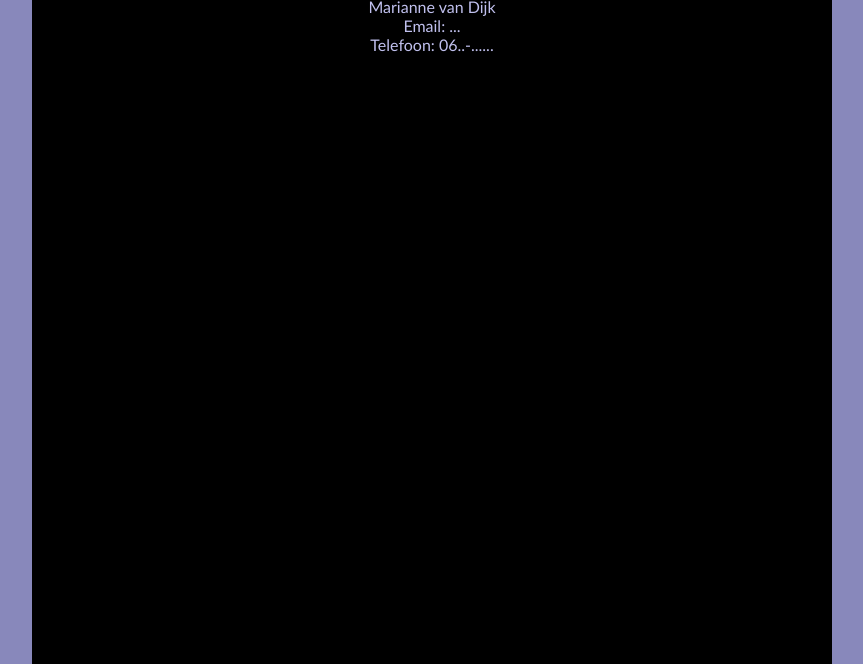
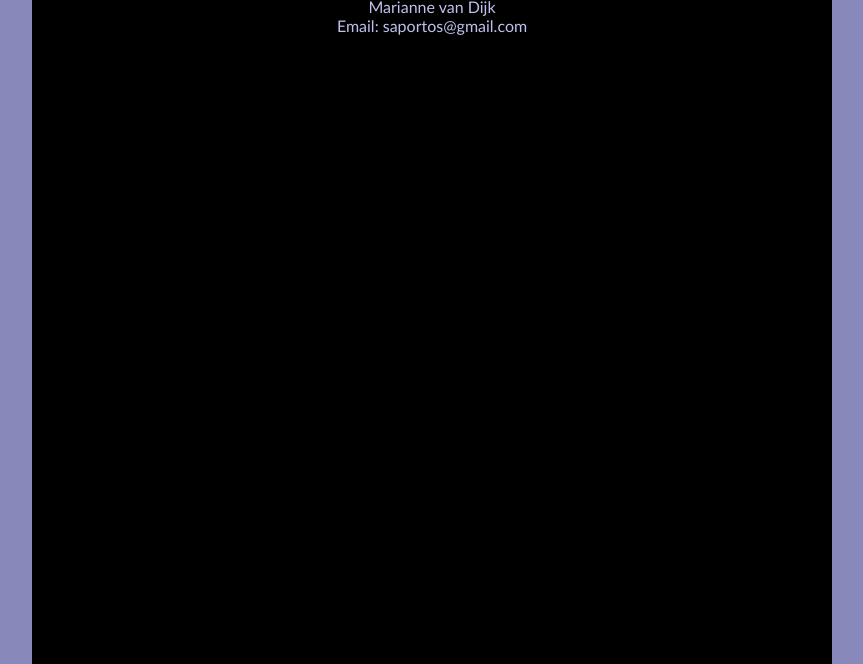
Before and after one commit to saportos/saportos.github.io, a plain HTML site: page contact.html in a window 1280 px wide. Shown: the part 136-800 px from the top of the page, without its empty margins (208-1071 px from the left). Drawn offline with Linux system fonts and the light colour scheme.

Commit message:
Update contact.html

```diff
--- a/contact.html
+++ b/contact.html
@@ -26,8 +26,8 @@
 			</tr>
 		</table>
 		Marianne van Dijk<br />
-		Email: <a href="mailto:">...</a><br />
-		Telefoon: 06..-......
+		Email: <a href="mailto:saportos@gmail.com">saportos@gmail.com</a><br />
+<!--		Telefoon: 06..-......-->
 	</div>
 
 <script src='http://www.google-analytics.com/ga.js' type='text/javascript'></script>
```
